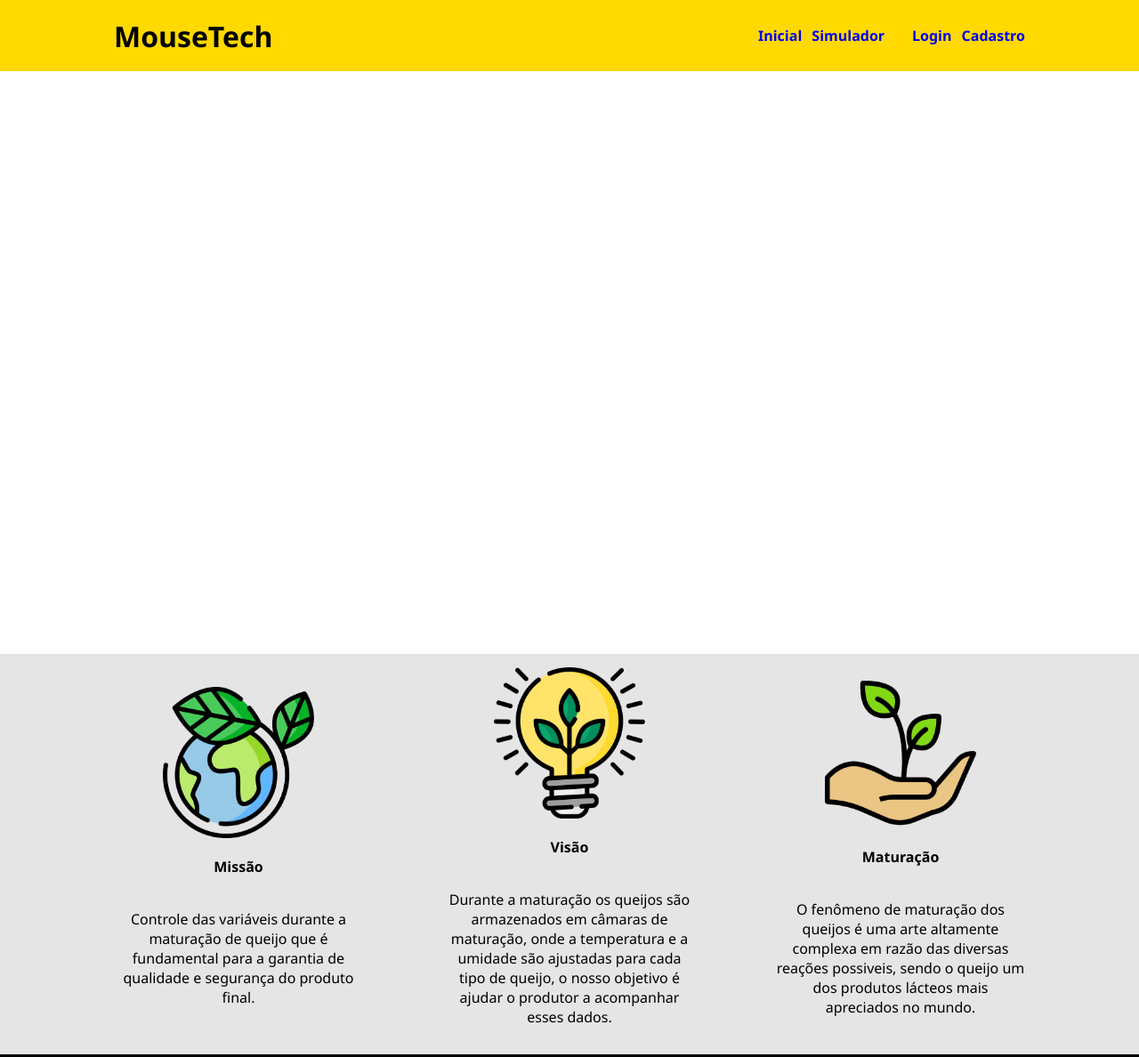
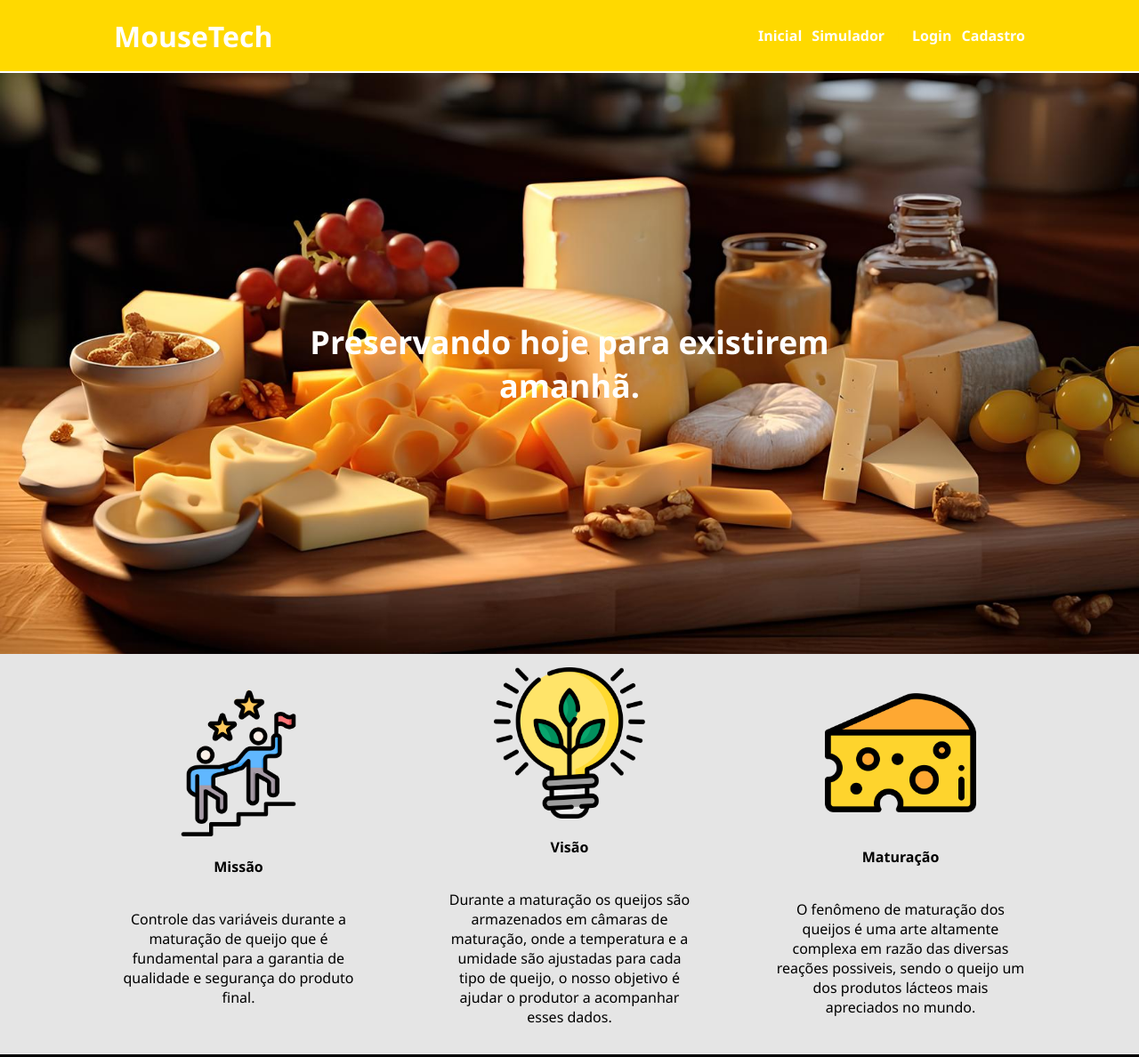
Before and after one commit to matheusrabellosantos/MouseTech, a website: page site/public/index.html in a window 1280 px wide. Shown: the top 1188 px of the page at 89% size. Drawn offline with Linux system fonts and the light colour scheme.

Commit message:
Mudando imagens tela inicial

```diff
--- a/site/public/css/estilo.css
+++ b/site/public/css/estilo.css
@@ -35,10 +35,7 @@ body {
 
 .header a {
   text-decoration: none;
-<<<<<<< HEAD
   color: black;
-=======
->>>>>>> ddae17dab2150075588fd2ebce2d11cfb5136039
   color: white;
   font-weight: 700;
 }
@@ -57,10 +54,7 @@ body {
 }
 
 .titulo {
-<<<<<<< HEAD
-=======
   color: black;
->>>>>>> ddae17dab2150075588fd2ebce2d11cfb5136039
   color: white;
   width: fit-content;
   font-weight: 700;
@@ -74,14 +68,11 @@ body {
 
 .banner {
   height: var(--tamanho-banner);
-<<<<<<< HEAD
   background-image: url('../assets/imgs/queijoBackground.jpeg');
-=======
   background: url('../assets/imgs/queijoBackground.jpeg') center no-repeat;
   background-size: cover ;
   max-width: 100%;
   /* background-image: url('../assets/imgs/download.jpeg'); */
->>>>>>> ddae17dab2150075588fd2ebce2d11cfb5136039
   background-size: cover;
 }
 
--- a/site/public/index.html
+++ b/site/public/index.html
@@ -50,7 +50,7 @@
       <div class="container">
         <div class="boxes">
           <div class="box">
-            <img src="assets/imgs/planet-earth_color.png">
+            <img src="assets/imgs/missao.png">
             <h4>Missão</h4>
             <p>Controle das variáveis durante a maturação de queijo que é fundamental para a garantia de qualidade e segurança do produto final.</p>
           </div>
@@ -60,7 +60,7 @@
             <p>Durante a maturação os queijos são armazenados em câmaras de maturação, onde a temperatura e a umidade são ajustadas para cada tipo de queijo, o nosso objetivo é ajudar o produtor a acompanhar esses dados.</p>
           </div>
           <div class="box">
-            <img src="assets/imgs/growth_color.png">
+            <img src="assets/imgs/cheese.png">
             <h4>Maturação</h4>
             <p>O fenômeno de maturação dos queijos é uma arte altamente complexa em razão das diversas reações possiveis, sendo o queijo um dos produtos lácteos mais apreciados no mundo.</p>
           </div>
```
Also changed, not shown: site/public/assets/imgs/cheese.png (added).
